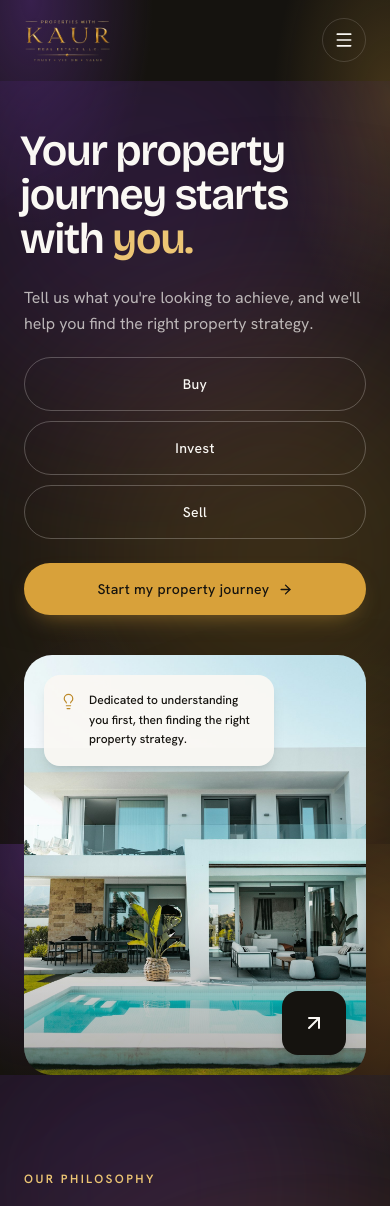
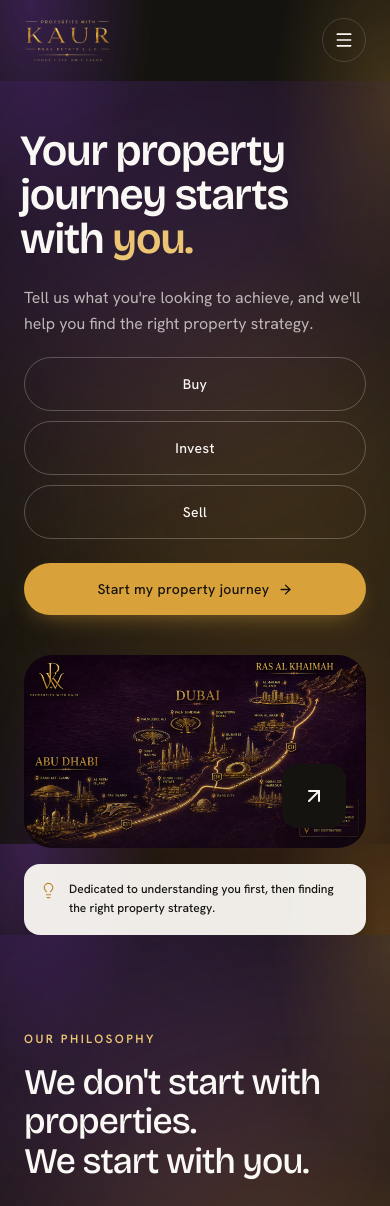
Before and after one commit to khaleelibraheem/propertieswithkaur, a Next.js app: page / in a window 390 px wide. Shown: the top 1206 px of the page. Built offline with nearby package versions, Linux system fonts and the light colour scheme.

Commit message:
change background

```diff
--- a/components/home/Hero.js
+++ b/components/home/Hero.js
@@ -73,19 +73,19 @@ export default function Hero() {
           initial={{ opacity: 0, scale: 0.97 }}
           animate={{ opacity: 1, scale: 1 }}
           transition={{ duration: 0.7, delay: 0.2, ease: [0.22, 1, 0.36, 1] }}
-          className="relative h-[420px] w-full overflow-hidden rounded-[28px] sm:h-[480px] lg:h-[600px]"
+          className="relative aspect-video w-full overflow-hidden rounded-[28px]"
         >
           <Image
-            src="/images/hero-villa.jpg"
-            alt="A modern villa exterior, representative of the calibre of homes Properties with Kaur advises on"
+            src="/images/hero-map.jpg"
+            alt="Illustrated map of key Properties with Kaur destinations across Abu Dhabi, Dubai and Ras Al Khaimah"
             fill
             priority
             sizes="100vw"
             className="object-cover"
           />
-          <div className="absolute inset-0 bg-gradient-to-t from-ink/35 via-transparent to-transparent" />
+          <div className="absolute inset-0 bg-gradient-to-t from-ink/25 via-transparent to-transparent" />
 
-          <div className="absolute top-5 left-5 flex max-w-[230px] items-start gap-3 rounded-2xl bg-ivory/95 p-4 shadow-lg sm:top-7 sm:left-7">
+          <div className="absolute top-5 left-5 hidden max-w-[230px] items-start gap-3 rounded-2xl bg-ivory/95 p-4 shadow-lg sm:top-7 sm:left-7 sm:flex">
             <Lightbulb size={17} strokeWidth={1.7} className="mt-0.5 shrink-0 text-gold-600" />
             <p className="text-xs leading-relaxed font-medium text-ink">
               Dedicated to understanding you first, then finding the right
@@ -101,6 +101,14 @@ export default function Hero() {
             <ArrowUpRight size={24} />
           </Link>
         </motion.div>
+
+        <div className="mt-4 flex items-start gap-3 rounded-2xl bg-ivory/95 p-4 shadow-lg sm:hidden">
+          <Lightbulb size={17} strokeWidth={1.7} className="mt-0.5 shrink-0 text-gold-600" />
+          <p className="text-xs leading-relaxed font-medium text-ink">
+            Dedicated to understanding you first, then finding the right
+            property strategy.
+          </p>
+        </div>
       </Container>
     </section>
   );
```
Also changed, not shown: public/images/hero-map.jpg (added).
